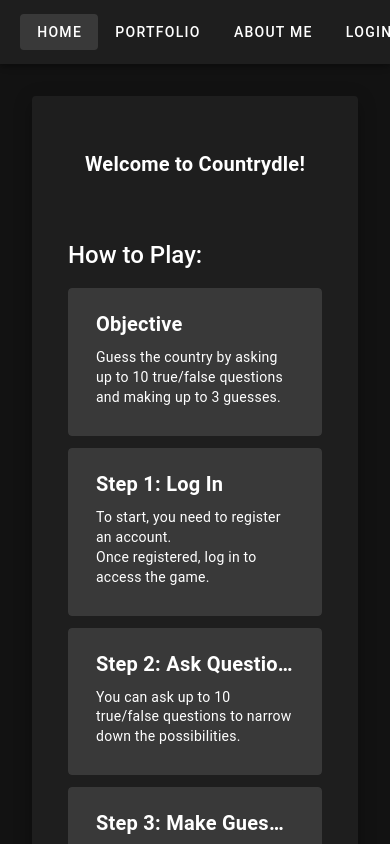
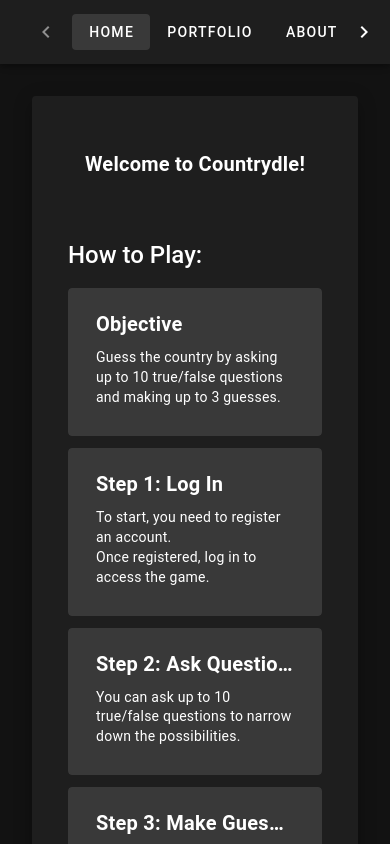
Before and after one commit to melzak252/JMelzacki, a Vue app in the folder client/: page / in a window 390 px wide. Shown: the top 844 px of the page. Built offline with nearby package versions, Linux system fonts and the light colour scheme; no server answers.

Commit message:
Add mobile menu fix

```diff
--- a/client/src/App.vue
+++ b/client/src/App.vue
@@ -5,6 +5,7 @@
       <v-toolbar-title>Country Guessing Game</v-toolbar-title>
       <v-spacer class="menu-spacer">
       </v-spacer>
+      <v-slide-group show-arrows>
       <v-btn to="/">Home</v-btn>
       <v-btn to="/portfolio">Portfolio</v-btn>
       <v-btn to="/aboutme">About Me</v-btn>
@@ -17,6 +18,7 @@
         <v-btn style="background-color: #660000;" @click="handleLogout">Logout</v-btn>
         <span style="padding: 20px;"> {{ user?.username }}</span>
       </template>
+    </v-slide-group>
     </v-app-bar>
 
     <v-main>
```
